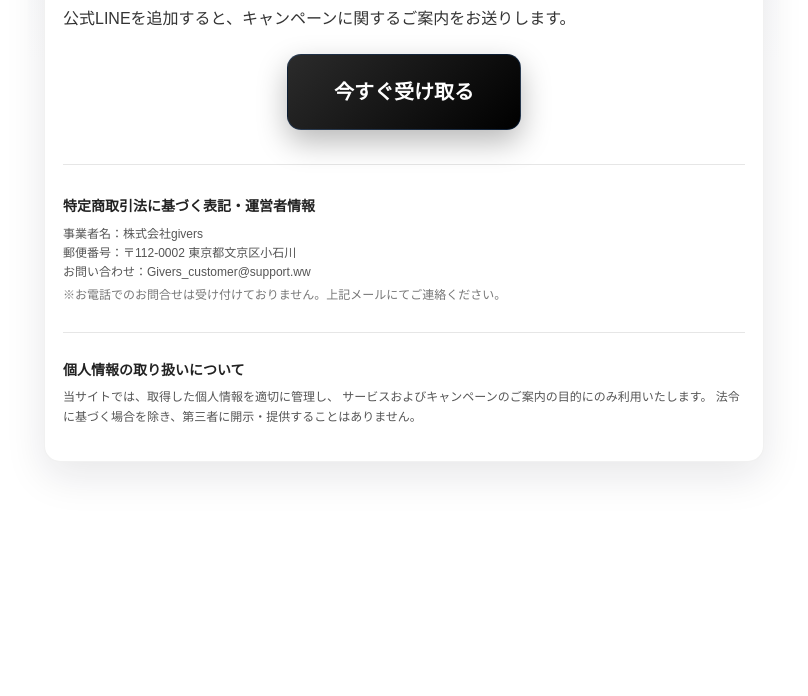
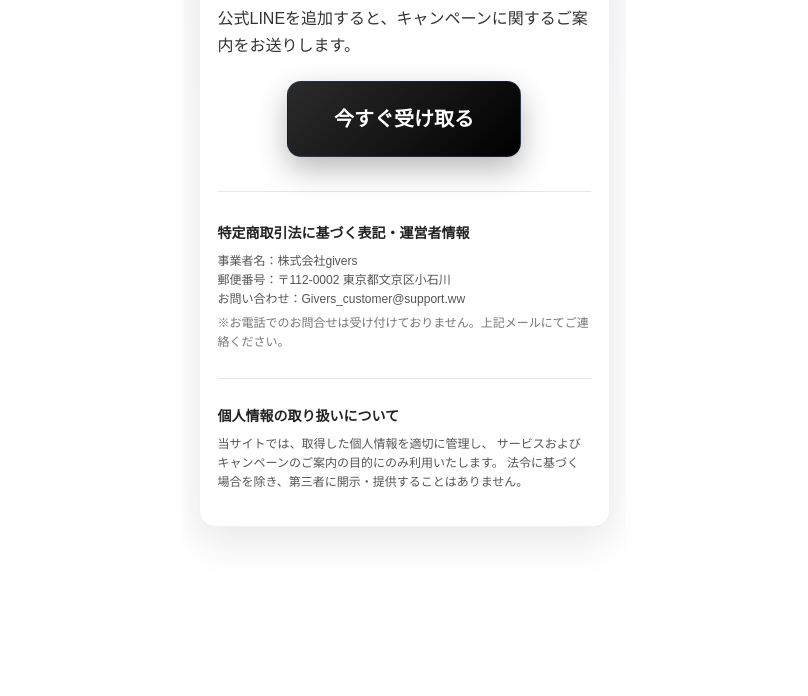
Before and after one commit to beaver2050128-star/presents, a plain HTML site: page index.html in a window 1280 px wide. Shown: the part 242-938 px from the top of the page, without its empty margins (236-1044 px from the left). Before the commit the page ends 800 px from the top, so only its background shows below. Drawn offline with Linux system fonts and the light colour scheme.

Commit message:
Update index.html

```diff
--- a/index.html
+++ b/index.html
@@ -1,6 +1,13 @@
-<!-- 追加CSS（※何も影響しない。存在するだけ） -->
+<!-- 追加CSS -->
 <style>
-  /* 将来CSSを書くための空枠 */
+  /* LPサイズ固定（411px × 834px） */
+  div[style*="max-width:720px"] {
+    width: 411px !important;
+    height: 834px !important;
+    max-width: none !important;
+    margin: 0 auto;
+    overflow-y: auto;
+  }
 </style>
 
 <div style="
@@ -75,7 +82,7 @@
 
     <hr style="border:none;border-top:1px solid #e6e6e6;margin:30px 0;">
 
-    <!-- 特商法（小さめ・控えめ太字） -->
+    <!-- 特商法 -->
     <h3 style="
       font-size:14px;
       margin:0 0 6px 0;
@@ -96,7 +103,7 @@
 
     <hr style="border:none;border-top:1px solid #e6e6e6;margin:26px 0;">
 
-    <!-- 個人情報（小さめ・控えめ太字） -->
+    <!-- 個人情報 -->
     <h3 style="
       font-size:14px;
       margin:0 0 6px 0;
@@ -115,7 +122,7 @@
   </div>
 </div>
 
-<!-- 追加JS（※何もしない。存在するだけ） -->
+<!-- 追加JS（存在するだけ・動作なし） -->
 <script>
   // 将来JavaScriptを書くための空枠
 </script>
```
